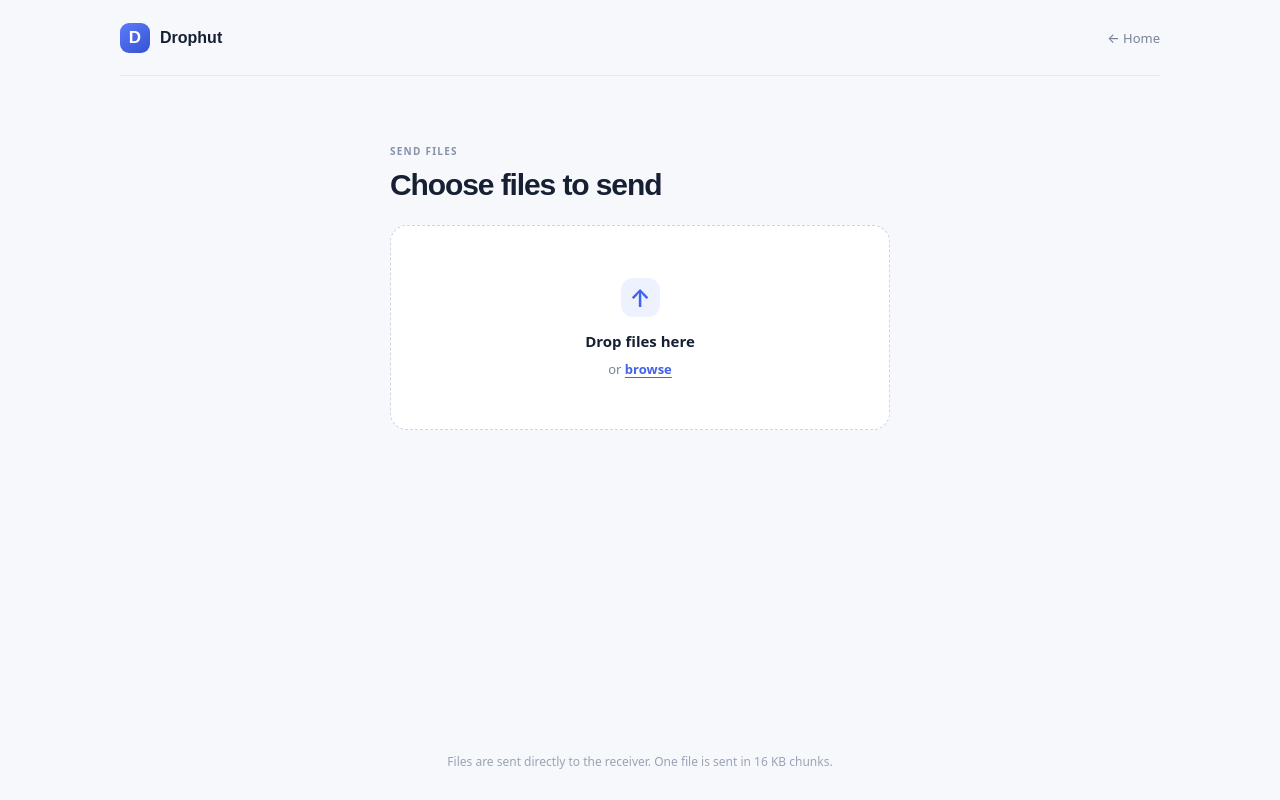
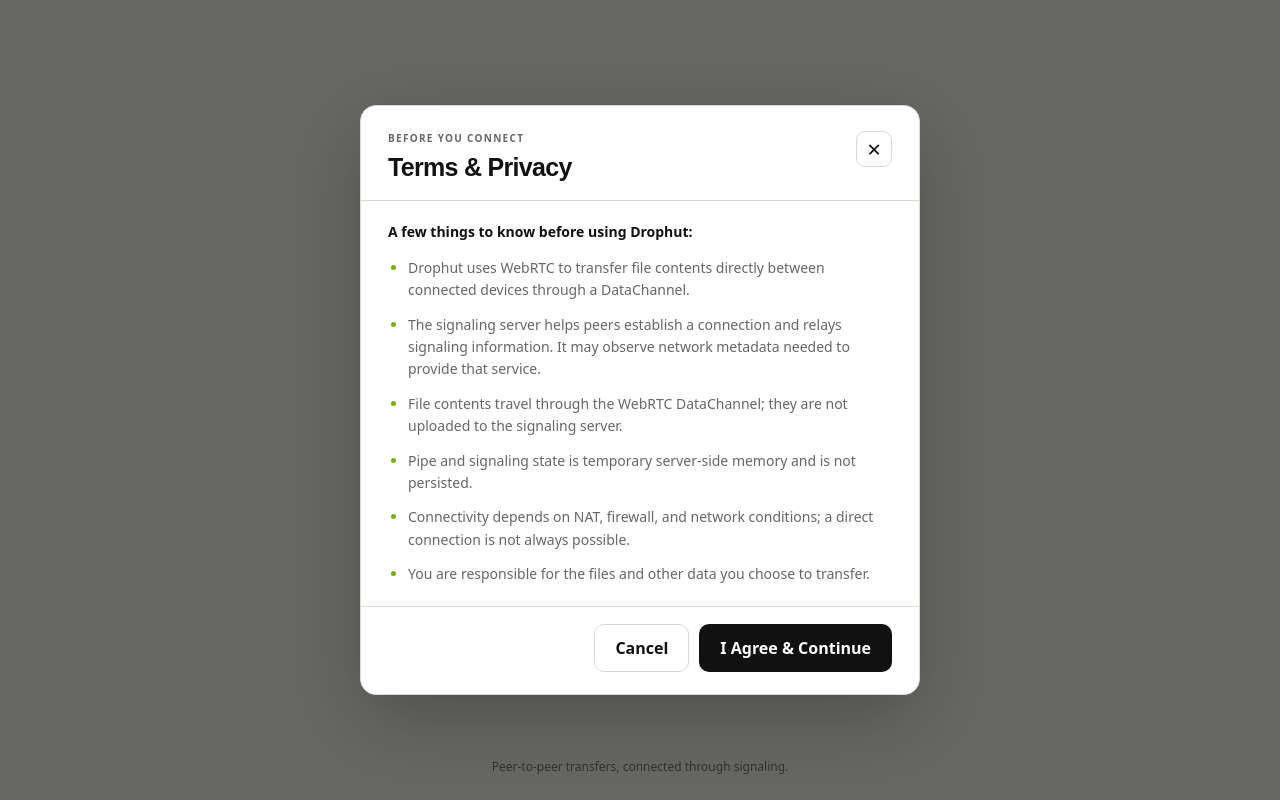
Before and after one commit to Chaitanyamadavi/Drophut, a React (Vite) app: page / in a window 1280 px wide. Both pictures are taken after a click on the button "Send Files". Built offline with nearby package versions, Linux system fonts and the light colour scheme.

Commit message:
ui changes

```diff
--- a/src/App.tsx
+++ b/src/App.tsx
@@ -2,20 +2,60 @@
 import CreatePipe from "./components/CreatePipe";
 import JoinPipe from "./components/JoinPipe";
 import Home from "./components/Home";
+import TermsModal from "./components/TermsModal";
 
 type Page = "home" | "send" | "join";
+const CONSENT_KEY = "drophut-terms-accepted";
 
 function App() {
   const [page, setPage] = useState<Page>("home");
+  const [pendingPage, setPendingPage] = useState<Page | null>(null);
+  const [termsOpen, setTermsOpen] = useState(false);
 
-  if (page === "send") {
-    return <CreatePipe onHome={() => setPage("home")} />;
-  }
-  if (page === "join") {
-    return <JoinPipe onHome={() => setPage("home")} />;
+  function enterFlow(nextPage: "send" | "join") {
+    try {
+      if (sessionStorage.getItem(CONSENT_KEY) === "accepted") {
+        setPage(nextPage);
+        return;
+      }
+    } catch {
+      // If session storage is unavailable, require consent for this attempt.
+    }
+    setPendingPage(nextPage);
+    setTermsOpen(true);
   }
 
-  return <Home onSend={() => setPage("send")} onJoin={() => setPage("join")} />;
+  function acceptTerms() {
+    try {
+      sessionStorage.setItem(CONSENT_KEY, "accepted");
+    } catch {
+      // Consent still applies for this navigation if storage is unavailable.
+    }
+    if (pendingPage) setPage(pendingPage);
+    setPendingPage(null);
+    setTermsOpen(false);
+  }
+
+  function cancelTerms() {
+    setPendingPage(null);
+    setTermsOpen(false);
+  }
+
+  let content;
+  if (page === "send") {
+    content = <CreatePipe onHome={() => setPage("home")} />;
+  } else if (page === "join") {
+    content = <JoinPipe onHome={() => setPage("home")} />;
+  } else {
+    content = <Home onSend={() => enterFlow("send")} onJoin={() => enterFlow("join")} />;
+  }
+
+  return (
+    <>
+      {content}
+      {termsOpen && <TermsModal onAccept={acceptTerms} onClose={cancelTerms} />}
+    </>
+  );
 }
 
 export default App;
--- a/src/components/CreatePipe.tsx
+++ b/src/components/CreatePipe.tsx
@@ -24,8 +24,8 @@
 };
 
 function getSignalingUrl() {
-  const protocol = window.location.protocol === "https:" ? "wss:" : "ws:";
-  return `${protocol}//${window.location.hostname}:8080`;
+  return import.meta.env.VITE_SIGNALING_URL ||
+    (import.meta.env.DEV ? "ws://localhost:8080" : "wss://drophut.onrender.com");
 }
 
 type SignalPayload = {
--- a/src/components/Home.tsx
+++ b/src/components/Home.tsx
@@ -9,13 +9,13 @@
       <section className="home-content" aria-labelledby="home-title">
         <div className="brand-mark" aria-hidden="true">D</div>
         <h1 id="home-title">Drophut</h1>
-        <p className="tagline">Transfer anything, anywhere.</p>
+        <p className="tagline">A simple way to share files between devices.</p>
         <div className="home-actions">
           <button className="button button-primary button-large" onClick={onSend}>Send Files</button>
           <button className="button button-secondary button-large" onClick={onJoin}>Join a Pipe</button>
         </div>
       </section>
-      <p className="home-footnote">Private, direct sharing between your devices.</p>
+      <p className="home-footnote">Peer-to-peer transfers, connected through signaling.</p>
     </main>
   );
 }
--- a/src/components/JoinPipe.tsx
+++ b/src/components/JoinPipe.tsx
@@ -36,8 +36,8 @@
 };
 
 function getSignalingUrl() {
-  const protocol = window.location.protocol === "https:" ? "wss:" : "ws:";
-  return `${protocol}//${window.location.hostname}:8080`;
+  return import.meta.env.VITE_SIGNALING_URL ||
+    (import.meta.env.DEV ? "ws://localhost:8080" : "wss://drophut.onrender.com");
 }
 
 type SignalPayload = {
--- /dev/null
+++ b/src/components/TermsModal.tsx
@@ -0,0 +1,55 @@
+import { useEffect, useRef } from "react";
+
+type TermsModalProps = {
+  onAccept: () => void;
+  onClose: () => void;
+};
+
+function TermsModal({ onAccept, onClose }: TermsModalProps) {
+  const acceptButtonRef = useRef<HTMLButtonElement>(null);
+
+  useEffect(() => {
+    acceptButtonRef.current?.focus();
+    function handleKeyDown(event: KeyboardEvent) {
+      if (event.key === "Escape") onClose();
+    }
+    window.addEventListener("keydown", handleKeyDown);
+    return () => window.removeEventListener("keydown", handleKeyDown);
+  }, [onClose]);
+
+  return (
+    <div
+      className="terms-overlay"
+      onMouseDown={(event) => {
+        if (event.target === event.currentTarget) onClose();
+      }}
+    >
+      <section className="terms-modal" role="dialog" aria-modal="true" aria-labelledby="terms-title" aria-describedby="terms-intro">
+        <header className="terms-header">
+          <div>
+            <p className="terms-kicker">BEFORE YOU CONNECT</p>
+            <h2 id="terms-title">Terms &amp; Privacy</h2>
+          </div>
+          <button className="terms-close" type="button" onClick={onClose} aria-label="Close terms and privacy">×</button>
+        </header>
+        <div className="terms-body">
+          <p id="terms-intro">A few things to know before using Drophut:</p>
+          <ul>
+            <li>Drophut uses WebRTC to transfer file contents directly between connected devices through a DataChannel.</li>
+            <li>The signaling server helps peers establish a connection and relays signaling information. It may observe network metadata needed to provide that service.</li>
+            <li>File contents travel through the WebRTC DataChannel; they are not uploaded to the signaling server.</li>
+            <li>Pipe and signaling state is temporary server-side memory and is not persisted.</li>
+            <li>Connectivity depends on NAT, firewall, and network conditions; a direct connection is not always possible.</li>
+            <li>You are responsible for the files and other data you choose to transfer.</li>
+          </ul>
+        </div>
+        <footer className="terms-actions">
+          <button className="button button-secondary" type="button" onClick={onClose}>Cancel</button>
+          <button className="button button-primary" type="button" onClick={onAccept} ref={acceptButtonRef}>I Agree &amp; Continue</button>
+        </footer>
+      </section>
+    </div>
+  );
+}
+
+export default TermsModal;
--- a/src/index.css
+++ b/src/index.css
@@ -1,46 +1,51 @@
 :root {
   font-family: "DM Sans", ui-sans-serif, system-ui, -apple-system, BlinkMacSystemFont, "Segoe UI", sans-serif;
-  color: #172033;
-  background: #f6f8fc;
+  color: #111111;
+  background: #F5F5F0;
   font-synthesis: none;
   text-rendering: optimizeLegibility;
   -webkit-font-smoothing: antialiased;
   -moz-osx-font-smoothing: grayscale;
   font-optical-sizing: auto;
   font-weight: 400;
-  --ink: #172033;
-  --muted: #788399;
-  --line: #e5eaf2;
-  --blue: #4263eb;
-  --blue-dark: #3452d1;
-  --surface: #ffffff;
+  --ink: #111111;
+  --muted: #666666;
+  --line: #D9D9D2;
+  --accent: #B7FF3C;
+  --accent-hover: #9FE62E;
+  --surface: #FFFFFF;
+  --page: #F5F5F0;
 }
 
 * { box-sizing: border-box; }
 html, body, #root { min-width: 320px; min-height: 100%; margin: 0; }
-body { min-height: 100vh; }
+body { min-height: 100vh; background: var(--page); }
 button, input { font: inherit; }
 button { cursor: pointer; }
 button:disabled { cursor: not-allowed; opacity: .58; }
+button:focus-visible, a:focus-visible, input:focus-visible { outline: 3px solid var(--accent); outline-offset: 3px; }
 
 .app-shell { min-height: 100vh; }
-.home-shell { display: flex; flex-direction: column; align-items: center; justify-content: center; position: relative; padding: 40px 24px 64px; background: radial-gradient(ellipse at 50% 30%, #eef2ff 0, #f6f8fc 48%, #f6f8fc 100%); }
+.home-shell { display: flex; flex-direction: column; align-items: center; justify-content: center; position: relative; padding: 40px 24px 64px; background: var(--page); }
 .home-content { width: min(100%, 360px); display: flex; flex-direction: column; align-items: center; text-align: center; }
-.brand-mark { width: 54px; height: 54px; display: grid; place-items: center; border-radius: 17px; background: linear-gradient(145deg, #5b7cfa, #3452d1); color: #fff; font-family: "Space Grotesk", sans-serif; font-size: 29px; font-weight: 700; box-shadow: 0 10px 24px #4263eb33; }
-.brand-mark.small { width: 30px; height: 30px; border-radius: 9px; font-size: 17px; box-shadow: none; }
+.brand-mark { position: relative; width: 54px; height: 54px; display: grid; place-items: center; border-radius: 15px; background: var(--ink); color: #FFFFFF; font-family: "Space Grotesk", sans-serif; font-size: 29px; font-weight: 700; }
+.brand-mark::after { position: absolute; right: 8px; bottom: 8px; width: 8px; height: 8px; border-radius: 50%; background: var(--accent); content: ""; }
+.brand-mark.small { width: 30px; height: 30px; border-radius: 8px; font-size: 17px; }
+.brand-mark.small::after { right: 4px; bottom: 4px; width: 5px; height: 5px; }
 .home-content h1 { margin: 19px 0 0; font-family: "Space Grotesk", sans-serif; font-size: 40px; letter-spacing: -1.8px; }
 .tagline { margin: 9px 0 0; color: var(--muted); font-size: 16px; }
 .home-actions { width: 100%; display: grid; gap: 12px; margin-top: 39px; }
-.home-footnote, .privacy-note { color: #9aa4b6; font-size: 12px; }
+.home-footnote, .privacy-note { color: var(--muted); font-size: 12px; }
 .home-footnote { position: absolute; bottom: 25px; margin: 0; }
 
-.button { min-height: 48px; display: inline-flex; justify-content: center; align-items: center; gap: 8px; padding: 0 20px; border: 1px solid transparent; border-radius: 12px; font-weight: 600; transition: transform .15s ease, background .15s ease, border-color .15s ease, box-shadow .15s ease; }
+.button { min-height: 48px; display: inline-flex; justify-content: center; align-items: center; gap: 8px; padding: 0 20px; border: 1px solid transparent; border-radius: 10px; font-weight: 600; transition: transform .15s ease, background .15s ease, border-color .15s ease, box-shadow .15s ease; }
 .button:hover:not(:disabled) { transform: translateY(-1px); }
-.button-primary { background: var(--blue); color: white; box-shadow: 0 5px 12px #4263eb26; }
-.button-primary:hover:not(:disabled) { background: var(--blue-dark); box-shadow: 0 7px 16px #4263eb35; }
-.button-secondary { background: #fff; color: var(--ink); border-color: var(--line); }
-.button-secondary:hover:not(:disabled) { background: #f9faff; border-color: #cbd5e5; }
-.button-large { min-height: 56px; font-size: 15px; border-radius: 14px; }
+.button-primary { background: var(--ink); color: #FFFFFF; }
+.button-primary:hover:not(:disabled) { background: var(--accent); color: var(--ink); }
+.button-primary:focus-visible { outline: 3px solid var(--accent); outline-offset: 3px; }
+.button-secondary { background: #FFFFFF; color: var(--ink); border-color: var(--line); }
+.button-secondary:hover:not(:disabled) { background: var(--page); border-color: var(--ink); }
+.button-large { min-height: 56px; font-size: 15px; border-radius: 11px; }
 .button-full { width: 100%; }
 
 .flow-shell { display: flex; flex-direction: column; align-items: center; padding: 0 24px 30px; }
@@ -51,37 +56,37 @@
 .text-button:hover { color: var(--ink); }
 .flow-content { width: min(100%, 500px); padding: 58px 0 30px; }
 .flow-content > h1 { margin: 7px 0 23px; font-family: "Space Grotesk", sans-serif; font-size: 30px; letter-spacing: -1.1px; }
-.eyebrow, .muted-label { color: #8792a8; font-size: 10px; font-weight: 700; letter-spacing: 1.25px; }
-.drop-zone { min-height: 205px; display: flex; flex-direction: column; align-items: center; justify-content: center; gap: 9px; border: 1.5px dashed #cbd5e5; border-radius: 17px; background: #fff; color: var(--muted); }
+.eyebrow, .muted-label { color: var(--muted); font-size: 10px; font-weight: 700; letter-spacing: 1.25px; }
+.drop-zone { min-height: 205px; display: flex; flex-direction: column; align-items: center; justify-content: center; gap: 9px; border: 1.5px dashed var(--line); border-radius: 14px; background: #FFFFFF; color: var(--muted); }
 .drop-zone strong { color: var(--ink); font-size: 15px; }
 .drop-zone span { font-size: 13px; }
-.upload-icon { width: 39px; height: 39px; display: grid; place-items: center; margin-bottom: 5px; border-radius: 12px; background: #eef2ff; color: var(--blue); font-size: 24px; font-weight: 600; }
-.browse-link { color: var(--blue); font-weight: 600; text-decoration: underline; text-underline-offset: 3px; cursor: pointer; }
+.upload-icon { width: 39px; height: 39px; display: grid; place-items: center; margin-bottom: 5px; border-radius: 10px; background: var(--ink); color: var(--accent); font-size: 24px; font-weight: 600; }
+.browse-link { color: var(--ink); font-weight: 600; text-decoration: underline; text-decoration-color: var(--accent-hover); text-decoration-thickness: 2px; text-underline-offset: 3px; cursor: pointer; }
 .visually-hidden { position: absolute; width: 1px; height: 1px; overflow: hidden; clip: rect(0, 0, 0, 0); white-space: nowrap; clip-path: inset(50%); }
-.file-panel, .pipe-card { margin-top: 17px; padding: 22px; border: 1px solid var(--line); border-radius: 17px; background: var(--surface); box-shadow: 0 8px 30px #202f4d08; }
+.file-panel, .pipe-card { margin-top: 17px; padding: 22px; border: 1px solid var(--line); border-radius: 14px; background: var(--surface); box-shadow: 0 8px 30px rgb(17 17 17 / 4%); }
 .section-heading { display: flex; align-items: baseline; justify-content: space-between; margin-bottom: 8px; }
 .section-heading h2 { margin: 0; font-size: 15px; }
 .section-heading span { color: var(--muted); font-size: 12px; }
 .file-list, .compact-file-list { list-style: none; padding: 0; margin: 0; }
-.file-row { min-width: 0; min-height: 45px; display: flex; align-items: center; gap: 11px; border-bottom: 1px solid #f0f2f6; }
+.file-row { min-width: 0; min-height: 45px; display: flex; align-items: center; gap: 11px; border-bottom: 1px solid #EEEEEA; }
 .file-row:last-child { margin-bottom: 16px; }
-.file-icon { width: 28px; height: 28px; flex: none; display: grid; place-items: center; border-radius: 8px; background: #f0f3ff; color: var(--blue); font-size: 16px; }
-.file-name { flex: 1; overflow: hidden; color: #344056; font-size: 13px; text-overflow: ellipsis; white-space: nowrap; }
+.file-icon { width: 28px; height: 28px; flex: none; display: grid; place-items: center; border-radius: 8px; background: var(--page); color: var(--ink); font-size: 16px; }
+.file-name { flex: 1; overflow: hidden; color: var(--ink); font-size: 13px; text-overflow: ellipsis; white-space: nowrap; }
 .file-size { color: var(--muted); font-size: 12px; white-space: nowrap; }
 
 .pipe-card { padding: 27px; }
-.pipe-code { margin-top: 14px; color: var(--ink); font-family: "Space Grotesk", monospace; font-size: clamp(39px, 11vw, 54px); font-weight: 700; letter-spacing: 9px; }
-.pipe-hint { margin: 8px 0 0; color: var(--muted); font-size: 13px; }
+.pipe-code { display: inline-block; margin-top: 14px; padding: 4px 9px; border-radius: 5px; background: var(--ink); color: #FFFFFF; font-family: "Space Grotesk", monospace; font-size: clamp(39px, 11vw, 54px); font-weight: 700; letter-spacing: 9px; box-shadow: 5px 5px 0 var(--accent); }
+.pipe-hint { margin: 14px 0 0; color: var(--muted); font-size: 13px; }
 .copy-button { width: 100%; margin-top: 20px; }
-.waiting-line { display: flex; align-items: center; gap: 9px; margin-top: 25px; color: #65728a; font-size: 13px; }
-.status-dot { width: 9px; height: 9px; display: inline-block; flex: none; border-radius: 50%; background: #20a779; }
-.status-dot.pulse { background: #e6a82f; box-shadow: 0 0 0 4px #e6a82f1c; }
+.waiting-line { display: flex; align-items: center; gap: 9px; margin-top: 25px; color: var(--muted); font-size: 13px; }
+.status-dot { width: 9px; height: 9px; display: inline-block; flex: none; border-radius: 50%; background: var(--accent-hover); }
+.status-dot.pulse { background: var(--accent); box-shadow: 0 0 0 4px rgb(183 255 60 / 28%); }
 .file-count { margin: 22px 0 0; color: var(--ink); font-size: 13px; font-weight: 600; }
-.connected-card { border-color: #d9eee7; }
-.connected-label { display: flex; align-items: center; gap: 9px; color: #188660; font-size: 13px; font-weight: 700; }
+.connected-card { border-color: var(--accent-hover); }
+.connected-label { display: flex; align-items: center; gap: 9px; color: var(--ink); font-size: 13px; font-weight: 700; }
 .large-count { margin: 20px 0 13px; font-size: 17px; }
 .compact-file-list { margin-bottom: 18px; }
-.compact-file-list li { display: flex; justify-content: space-between; gap: 15px; padding: 10px 0; border-bottom: 1px solid #f0f2f6; color: #47536a; font-size: 13px; }
+.compact-file-list li { display: flex; justify-content: space-between; gap: 15px; padding: 10px 0; border-bottom: 1px solid #EEEEEA; color: var(--ink); font-size: 13px; }
 .compact-file-list li span { color: var(--muted); white-space: nowrap; }
 .transfer-card h2 { margin: 24px 0 8px; font-family: "Space Grotesk", sans-serif; font-size: 21px; }
 .transfer-card p { margin: 0 0 22px; color: var(--muted); font-size: 13px; line-height: 1.6; }
@@ -89,14 +94,27 @@
 
 .intro-copy { margin: -12px 0 25px; color: var(--muted); font-size: 14px; }
 .join-form { display: grid; gap: 10px; }
-.join-form label { color: #566178; font-size: 12px; font-weight: 600; }
-.code-input { width: 100%; height: 60px; padding: 0 17px; border: 1px solid #dce2ed; border-radius: 12px; outline: none; background: white; color: var(--ink); font-family: "Space Grotesk", monospace; font-size: 22px; letter-spacing: 5px; }
-.code-input:focus { border-color: #8297f4; box-shadow: 0 0 0 3px #4263eb1a; }
-.code-input::placeholder { color: #c0c8d6; }
+.join-form label { color: var(--muted); font-size: 12px; font-weight: 600; }
+.code-input { width: 100%; height: 60px; padding: 0 17px; border: 1px solid var(--line); border-radius: 10px; outline: none; background: #FFFFFF; color: var(--ink); font-family: "Space Grotesk", monospace; font-size: 22px; letter-spacing: 5px; }
+.code-input:focus { border-color: var(--ink); box-shadow: 0 0 0 3px rgb(183 255 60 / 45%); }
+.code-input::placeholder { color: #999991; }
 .join-form .button { margin-top: 6px; }
 .receiver-card h1 { margin: 19px 0 0; font-family: "Space Grotesk", sans-serif; font-size: 25px; letter-spacing: -.7px; }
-.transfer-note { margin: 23px 0 0; padding-top: 17px; border-top: 1px solid var(--line); color: #929caf; font-size: 12px; line-height: 1.5; }
-.error-message { margin: 14px 0 0; color: #bd3e4b; font-size: 13px; line-height: 1.5; }
+.transfer-note { margin: 23px 0 0; padding-top: 17px; border-top: 1px solid var(--line); color: var(--muted); font-size: 12px; line-height: 1.5; }
+.error-message { margin: 14px 0 0; color: #A12C24; font-size: 13px; line-height: 1.5; }
+
+.terms-overlay { position: fixed; inset: 0; z-index: 1000; display: grid; place-items: center; padding: 20px; background: rgb(17 17 17 / 62%); }
+.terms-modal { display: flex; flex-direction: column; width: min(100%, 560px); max-height: min(760px, calc(100dvh - 40px)); overflow: hidden; border: 1px solid var(--line); border-radius: 16px; background: #FFFFFF; box-shadow: 0 24px 80px rgb(0 0 0 / 24%); }
+.terms-header { display: flex; flex: none; align-items: flex-start; justify-content: space-between; gap: 20px; padding: 25px 27px 18px; border-bottom: 1px solid var(--line); }
+.terms-kicker { margin: 0 0 8px; color: var(--muted); font-size: 10px; font-weight: 700; letter-spacing: 1.3px; }
+.terms-header h2 { margin: 0; font-family: "Space Grotesk", sans-serif; font-size: 25px; letter-spacing: -.7px; }
+.terms-close { display: grid; width: 36px; height: 36px; flex: none; place-items: center; border: 1px solid var(--line); border-radius: 9px; background: #FFFFFF; color: var(--ink); font-size: 24px; line-height: 1; }
+.terms-close:hover { border-color: var(--ink); background: var(--page); }
+.terms-body { overflow-y: auto; padding: 20px 27px; color: var(--muted); font-size: 14px; line-height: 1.6; overscroll-behavior: contain; }
+.terms-body p { margin: 0 0 13px; color: var(--ink); font-weight: 600; }
+.terms-body ul { display: grid; gap: 12px; margin: 0; padding-left: 20px; }
+.terms-body li::marker { color: #7AAA1D; }
+.terms-actions { display: flex; flex: none; justify-content: flex-end; gap: 10px; padding: 17px 27px 22px; border-top: 1px solid var(--line); }
 
 @media (max-width: 540px) {
   .flow-shell { padding-inline: 18px; }
@@ -105,4 +123,9 @@
   .flow-content > h1 { font-size: 27px; }
   .file-panel, .pipe-card { padding: 19px; }
   .drop-zone { min-height: 185px; }
+  .terms-overlay { padding: 12px; }
+  .terms-modal { max-height: calc(100dvh - 24px); }
+  .terms-header { padding: 20px 19px 15px; }
+  .terms-body { padding: 17px 19px; font-size: 13px; }
+  .terms-actions { padding: 14px 19px 18px; }
 }
```
